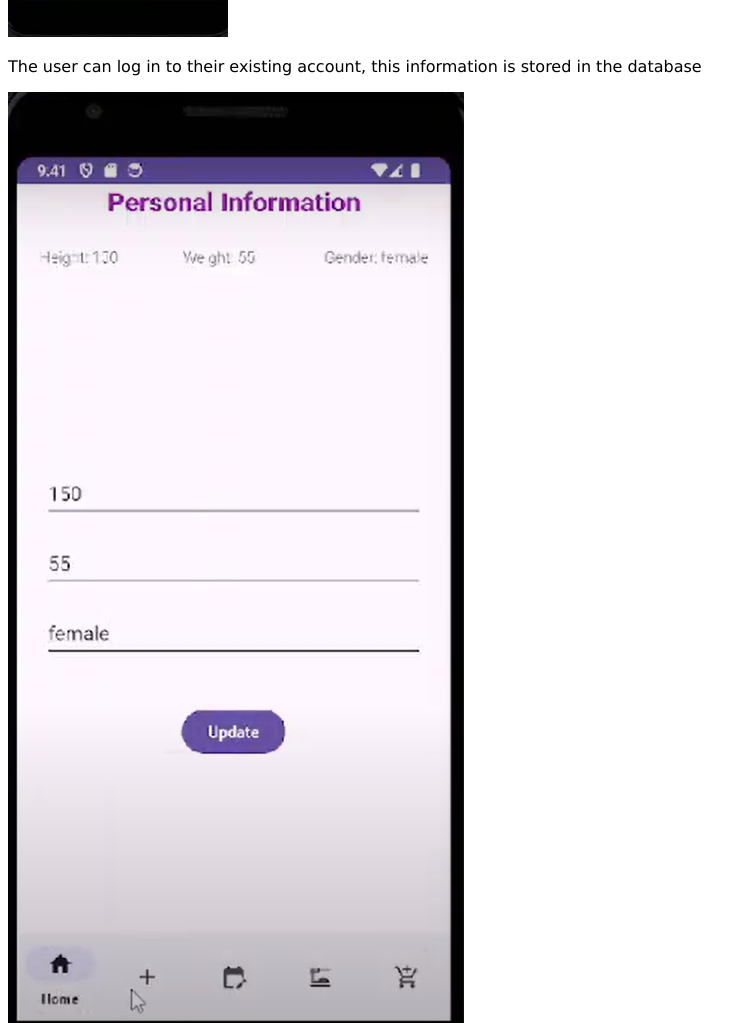
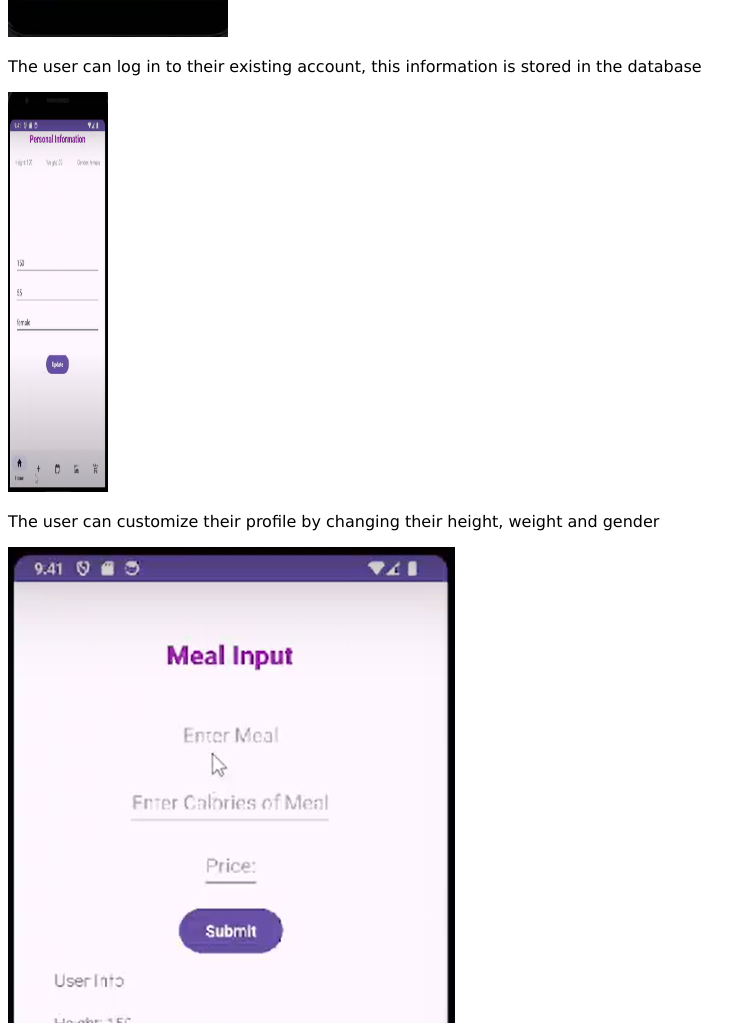
Before and after one commit to CS2340-Group34/CS2340-Group34.github.io, a plain HTML site: page ui.html in a window 1280 px wide. Shown: the part 1777-2800 px from the top of the page, without its empty margins (0-756 px from the left). Drawn offline with Linux system fonts and the light colour scheme.

Commit message:
little updates

```diff
--- a/ui.html
+++ b/ui.html
@@ -25,7 +25,7 @@
 <p> The user is able to create an account and the details will be saved in a database </p>
 <img src="images/login.png" alt="ui">
 <p> The user can log in to their existing account, this information is stored in the database </p>
-<img src="images/pg1.png" alt="ui">
+<img src="images/pg1.png" alt="ui" style="width:100px; height:400px">
 <p> The user can customize their profile by changing their height, weight and gender </p>
 <img src="images/pg2.png" alt="ui">
 <p> The user is able to input a meal, with the number of calories and the price. This will update their current day calorie intake. Additionally, (as shown in the video below), the user can get a price or calorie visual to see their food consumption and money spending. </p>
@@ -40,6 +40,7 @@
 <h3>Video of Our Applications Functionality</h3>
 
 <iframe src="https://drive.google.com/file/d/1HMm0tTy_bemf-iz05lgFJZhpXb-a276n/preview" width="640" height="480" allow="autoplay"></iframe>
+<p> </p>
 
 <button onclick="document.location='designarch.html'">Previous: Design and Architecture</button>
 <button onclick="document.location='conclusion.html'">Next: Conclusion</button>
```
